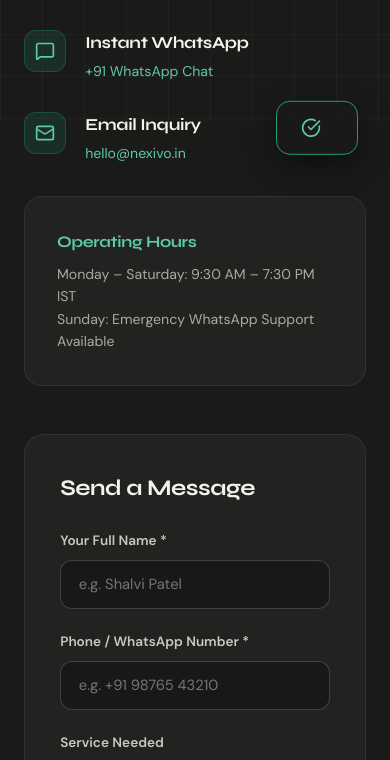
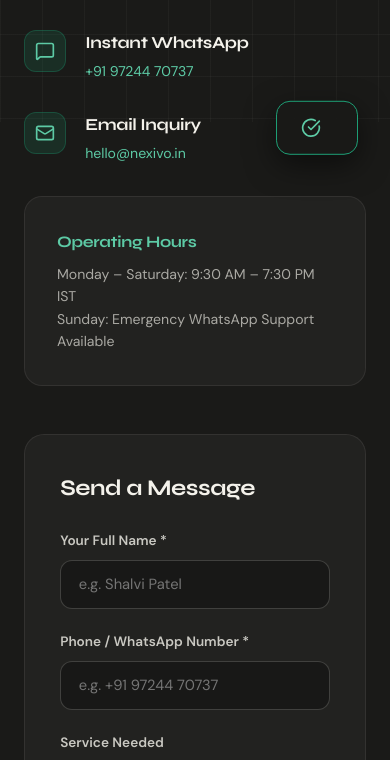
Before and after one commit to Nottherightheadyouwant/Nexivo, a React (Vite) app: page /contact in a window 390 px wide. Shown: the part 722-1482 px from the top of the page. Built offline with nearby package versions, Linux system fonts and the light colour scheme.

Commit message:
Update whole site phone number and WhatsApp links to +91 97244 70737

```diff
--- a/src/components/Estimator.jsx
+++ b/src/components/Estimator.jsx
@@ -35,7 +35,7 @@ export default function Estimator({ triggerToast }) {
 
   const handleBook = () => {
     const text = encodeURIComponent(`Hi Nexivo! I calculated my project estimate: ₹${totalCost.toLocaleString('en-IN')} (${baseDays} days delivery). I would like to lock this in.`);
-    window.open(`https://wa.me/?text=${text}`, '_blank');
+    window.open(`https://wa.me/919724470737?text=${text}`, '_blank');
     if (triggerToast) triggerToast('WhatsApp chat opened with project estimate!');
   };
 
--- a/src/components/Footer.jsx
+++ b/src/components/Footer.jsx
@@ -36,7 +36,7 @@ export default function Footer() {
           </div>
           <div className="footer-col">
             <h5>Connect</h5>
-            <a href="https://wa.me/?text=Hi%20Nexivo!%20I%20would%20like%20to%20enquire%20about%20a%20website%20project." target="_blank" rel="noopener noreferrer">
+            <a href="https://wa.me/919724470737?text=Hi%20Nexivo!%20I%20would%20like%20to%20enquire%20about%20a%20website%20project." target="_blank" rel="noopener noreferrer">
               WhatsApp
             </a>
             <a href="https://instagram.com" target="_blank" rel="noopener noreferrer">Instagram</a>
--- a/src/components/ServiceMatrix.jsx
+++ b/src/components/ServiceMatrix.jsx
@@ -20,7 +20,7 @@ export default function ServiceMatrix() {
 
   const handleEnquire = (serviceName) => {
     const text = encodeURIComponent(`Hi Nexivo! I would like to enquire about ${serviceName}.`);
-    window.open(`https://wa.me/?text=${text}`, '_blank');
+    window.open(`https://wa.me/919724470737?text=${text}`, '_blank');
   };
 
   return (
--- a/src/pages/Contact.jsx
+++ b/src/pages/Contact.jsx
@@ -14,7 +14,7 @@ export default function Contact({ triggerToast }) {
   const handleSubmit = (e) => {
     e.preventDefault();
     const text = encodeURIComponent(`Hi Nexivo! My name is ${formData.name} (${formData.phone}). Interested in ${formData.service}. Message: ${formData.message}`);
-    window.open(`https://wa.me/?text=${text}`, '_blank');
+    window.open(`https://wa.me/919724470737?text=${text}`, '_blank');
     if (triggerToast) triggerToast('Thank you! Redirecting to WhatsApp chat...');
     setFormData({ name: '', phone: '', email: '', service: 'Business Website', message: '' });
   };
@@ -46,7 +46,7 @@ export default function Contact({ triggerToast }) {
               <div className="contact-icon"><MessageSquare size={20} /></div>
               <div className="contact-details">
                 <h5>Instant WhatsApp</h5>
-                <p><a href="https://wa.me/?text=Hi%20Nexivo!%20I'd%20like%20to%20chat." target="_blank" rel="noopener noreferrer">+91 WhatsApp Chat</a></p>
+                <p><a href="https://wa.me/919724470737?text=Hi%20Nexivo!%20I'd%20like%20to%20chat." target="_blank" rel="noopener noreferrer">+91 97244 70737</a></p>
               </div>
             </div>
 
@@ -88,7 +88,7 @@ export default function Contact({ triggerToast }) {
                   type="tel"
                   required
                   className="form-control"
-                  placeholder="e.g. +91 98765 43210"
+                  placeholder="e.g. +91 97244 70737"
                   value={formData.phone}
                   onChange={(e) => setFormData({ ...formData, phone: e.target.value })}
                 />
--- a/src/pages/Pricing.jsx
+++ b/src/pages/Pricing.jsx
@@ -297,7 +297,7 @@ export default function Pricing({ triggerToast }) {
     const categoryObj = pricingCategories.find(c => c.id === activeCategory);
     const categoryName = categoryObj ? categoryObj.label : 'Project';
     const text = encodeURIComponent(`Hi Nexivo! I am interested in the ${tierName} package for ${categoryName} (${price}). Please provide details.`);
-    window.open(`https://wa.me/?text=${text}`, '_blank');
+    window.open(`https://wa.me/919724470737?text=${text}`, '_blank');
     if (triggerToast) triggerToast(`Opening WhatsApp for ${tierName} package!`);
   };
 
--- a/src/pages/ServiceDetail.jsx
+++ b/src/pages/ServiceDetail.jsx
@@ -203,7 +203,7 @@ export default function ServiceDetail() {
 
   const handleEnquire = () => {
     const text = encodeURIComponent(`Hi Nexivo! I would like to enquire about your ${service.title} service.`);
-    window.open(`https://wa.me/?text=${text}`, '_blank');
+    window.open(`https://wa.me/919724470737?text=${text}`, '_blank');
   };
 
   return (
```
